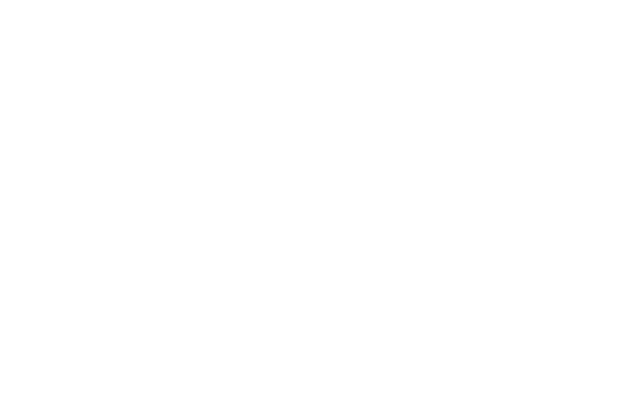
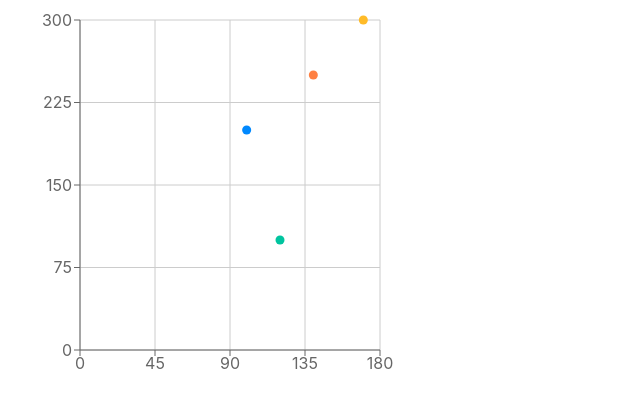
Before and after one commit to harrydnewman/augmenting-final, a React (Vite) app: page /graph in a window 1280 px wide. Before the commit this address had no page. Shown: the top 408 px of the page, without its empty margins (0-640 px from the left). Built offline with nearby package versions, Linux system fonts and the light colour scheme.

Commit message:
starting graphing

```diff
--- a/package.json
+++ b/package.json
@@ -12,7 +12,8 @@
   "dependencies": {
     "react": "^18.3.1",
     "react-dom": "^18.3.1",
-    "react-router-dom": "^6.28.0"
+    "react-router-dom": "^6.28.0",
+    "recharts": "^2.13.3"
   },
   "devDependencies": {
     "@eslint/js": "^9.13.0",
--- a/src/App.jsx
+++ b/src/App.jsx
@@ -1,12 +1,13 @@
 import { BrowserRouter as Router, Route, Routes } from 'react-router-dom';
 import Home from './pages/Home';
-
+import Graph from './pages/Graph';
 function App() {
   return (
     <div className="App">
       <Router>
         <Routes>
           <Route path="/" element={<Home />} />
+          <Route path='/graph' element={<Graph/>}/>
         </Routes>
       </Router>
     </div>
--- /dev/null
+++ b/src/pages/Graph.jsx
@@ -0,0 +1,59 @@
+import React from 'react';
+import {
+  ScatterChart,
+  Scatter,
+  XAxis,
+  YAxis,
+  CartesianGrid,
+  Tooltip,
+  Cell
+} from 'recharts';
+
+const data = [
+  { name: 'Number 1', x: 100, y: 200, z: 200, description: "This is a description!"},
+  { name: 'Number 2', x: 120, y: 100, z: 260, description: "description!" },
+  { name: 'Number 3', x: 170, y: 300, z: 400, description: "BRUHHH!" },
+  { name: 'Number 4', x: 140, y: 250, z: 280, description: "Hello World!" }
+];
+const COLORS = ['#0088FE', '#00C49F', '#FFBB28', '#FF8042', 'red', 'pink'];
+
+const CustomTooltip = ({ active, payload }) => {
+  if (active && payload && payload.length) {
+    const { name, x, y, z, description } = payload[0].payload;
+    return (
+      <div className="custom-tooltip" style={{ background: '#fff', padding: '10px', border: '1px solid #ccc' }}>
+        <p className="label"><strong>{name}</strong></p>
+        <p className="desc">{description}</p>
+      </div>
+    );
+  }
+
+  return null;
+};
+
+// come back and update the Grid once theres more data but this is an idea
+
+export default function Grid() {
+  return (
+    <ScatterChart
+      width={400}
+      height={400}
+      margin={{
+        top: 20,
+        right: 20,
+        bottom: 20,
+        left: 20
+      }}
+    >
+      <CartesianGrid />
+      <XAxis type="number" dataKey="x" />
+      <YAxis type="number" dataKey="y" />
+      <Tooltip content={<CustomTooltip />} />
+      <Scatter name="A school" data={data} fill="#8884d8">
+        {data.map((entry, index) => (
+          <Cell key={`cell-${index}`} fill={COLORS[index % COLORS.length]} />
+        ))}
+      </Scatter>
+    </ScatterChart>
+  );
+}
```
Also changed, not shown: 1 other file (tests, documents, lock files or other folders).
